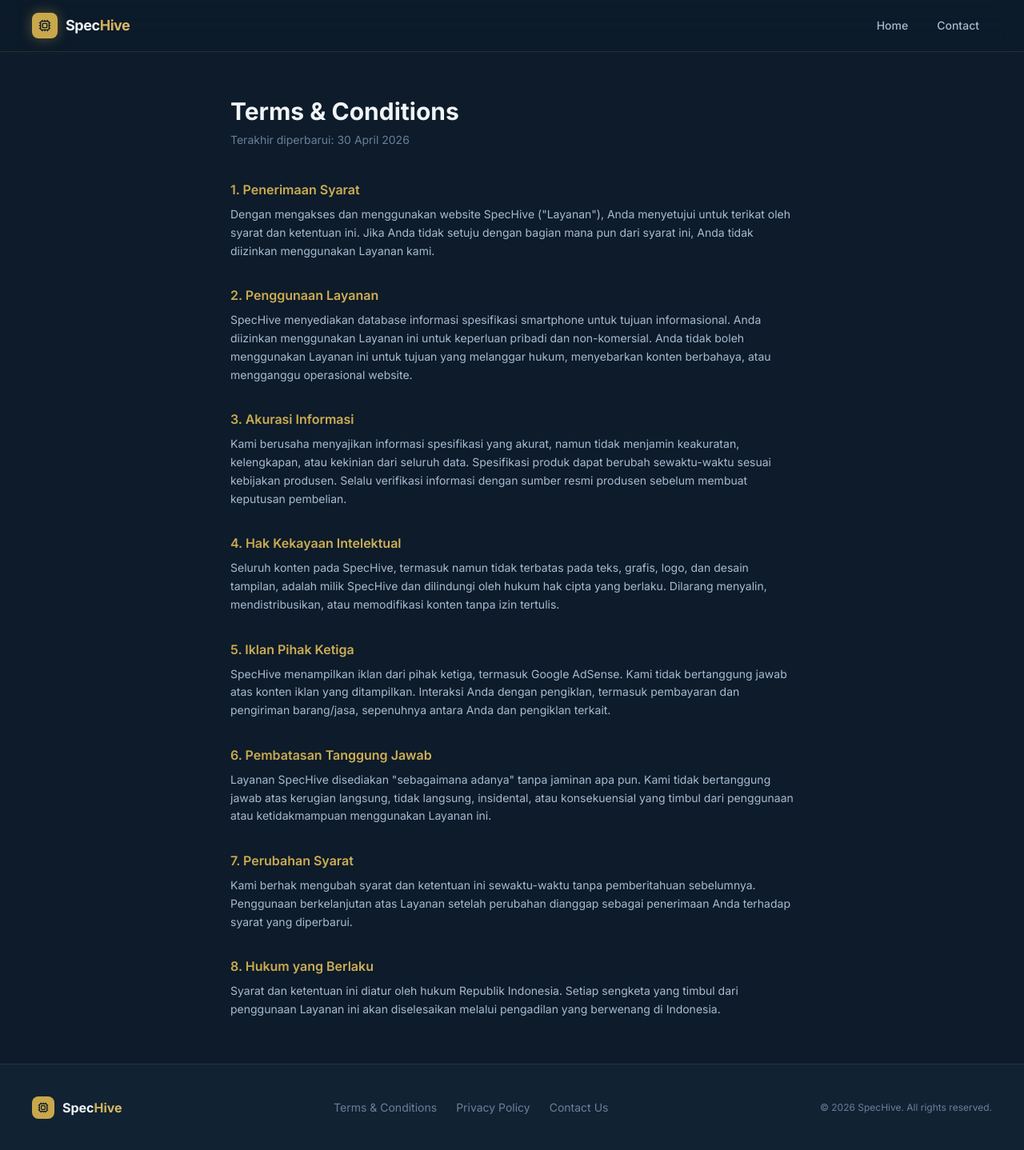
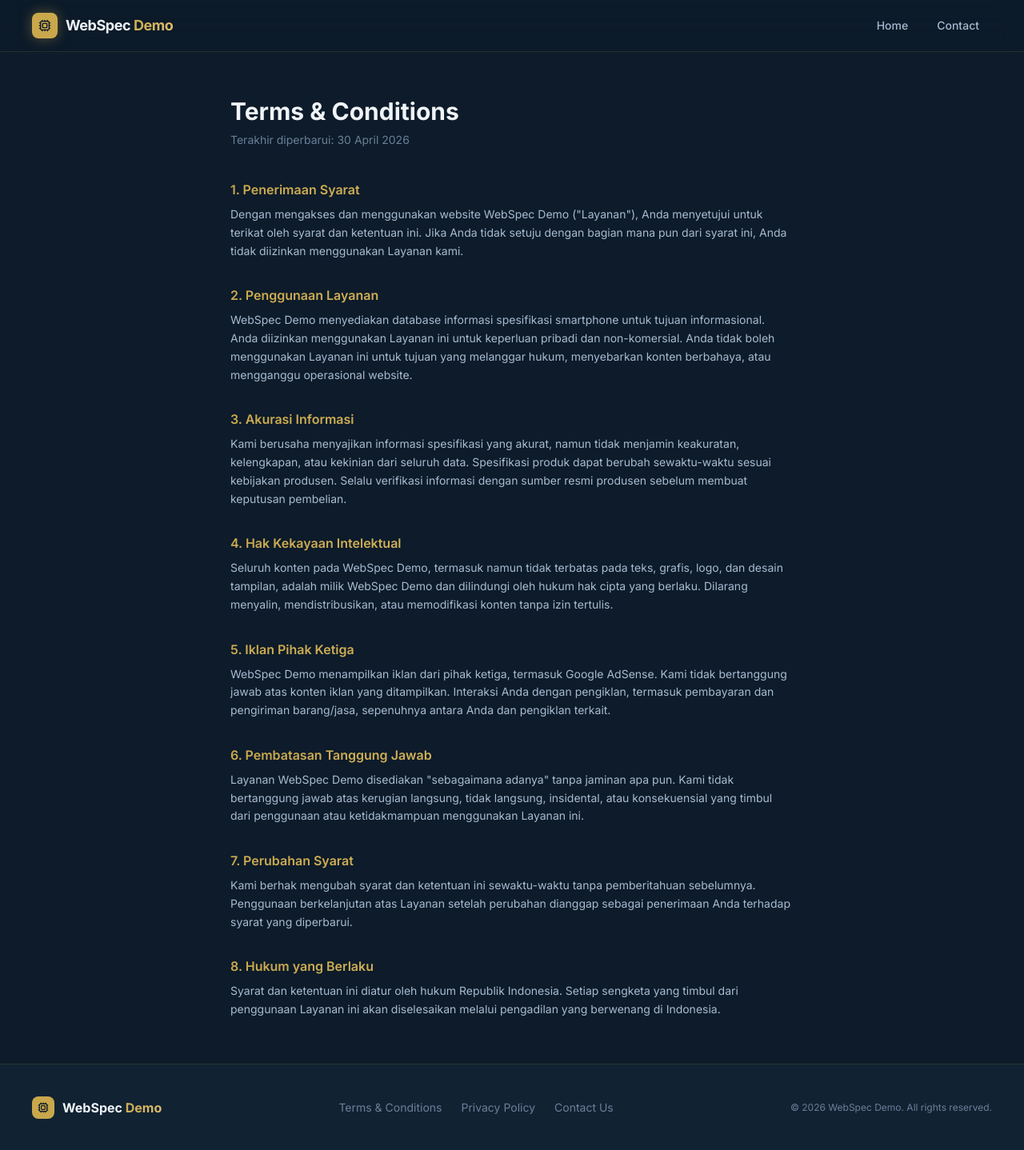
Before and after one commit to Deearss/demo-website-spekhp, a Next.js app: page /terms in a window 1280 px wide. Shown: the whole page at 80% size. Built offline with nearby package versions, Linux system fonts and the light colour scheme.

Commit message:
feat(brand): rename SpecHive → WebSpec Demo di seluruh codebase
- Navbar & Footer: logo text diupdate
- layout.tsx: metadata title, OG siteName, OG title
- terms/page.tsx: semua referensi teks
- privacy/page.tsx: semua referensi teks
- contact/page.tsx: nama brand + email placeholder

```diff
--- a/src/app/contact/page.tsx
+++ b/src/app/contact/page.tsx
@@ -6,7 +6,7 @@ import ContactForm from "@/components/contact/ContactForm"
 
 export const metadata: Metadata = {
   title: "Contact Us",
-  description: "Hubungi tim SpecHive untuk pertanyaan, saran, atau kerjasama.",
+  description: "Hubungi tim WebSpec Demo untuk pertanyaan, saran, atau kerjasama.",
 }
 
 export default function ContactPage() {
@@ -28,7 +28,7 @@ export default function ContactPage() {
             {/* Info cards */}
             <div className="flex flex-col gap-4">
               {[
-                { icon: <Mail size={18} />, label: "Email", val: "hello@spechive.id" },
+                { icon: <Mail size={18} />, label: "Email", val: "hello@webspecdemo.id" },
                 { icon: <MapPin size={18} />, label: "Lokasi", val: "Indonesia" },
                 { icon: <Clock size={18} />, label: "Jam Operasional", val: "Sen–Jum, 09.00–17.00 WIB" },
               ].map((item) => (
--- a/src/app/layout.tsx
+++ b/src/app/layout.tsx
@@ -10,14 +10,14 @@ const inter = Inter({
 })
 
 export const metadata: Metadata = {
-  title: { default: "SpecHive — Database Spesifikasi HP", template: "%s | SpecHive" },
+  title: { default: "WebSpec Demo — Database Spesifikasi HP", template: "%s | WebSpec Demo" },
   description: "Temukan dan bandingkan spesifikasi lengkap smartphone terbaru. Database HP terlengkap di Indonesia.",
   keywords: ["spesifikasi hp", "database ponsel", "review smartphone", "harga hp"],
   openGraph: {
     type: "website",
     locale: "id_ID",
-    siteName: "SpecHive",
-    title: "SpecHive — Database Spesifikasi HP",
+    siteName: "WebSpec Demo",
+    title: "WebSpec Demo — Database Spesifikasi HP",
     description: "Temukan dan bandingkan spesifikasi lengkap smartphone terbaru.",
   },
 }
--- a/src/app/privacy/page.tsx
+++ b/src/app/privacy/page.tsx
@@ -4,14 +4,14 @@ import Footer from "@/components/layout/Footer"
 
 export const metadata: Metadata = {
   title: "Privacy Policy",
-  description: "Kebijakan privasi dan penggunaan data pengguna SpecHive.",
+  description: "Kebijakan privasi dan penggunaan data pengguna WebSpec Demo.",
 }
 
 export default function PrivacyPage() {
   const sections = [
     {
       title: "1. Informasi yang Kami Kumpulkan",
-      body: `SpecHive dapat mengumpulkan informasi berikut: (a) Data penggunaan anonim melalui layanan analitik seperti Google Analytics, termasuk halaman yang dikunjungi, durasi kunjungan, dan perangkat yang digunakan; (b) Data cookie dan teknologi pelacakan serupa untuk meningkatkan pengalaman pengguna; (c) Informasi yang Anda berikan secara sukarela melalui formulir kontak.`,
+      body: `WebSpec Demo dapat mengumpulkan informasi berikut: (a) Data penggunaan anonim melalui layanan analitik seperti Google Analytics, termasuk halaman yang dikunjungi, durasi kunjungan, dan perangkat yang digunakan; (b) Data cookie dan teknologi pelacakan serupa untuk meningkatkan pengalaman pengguna; (c) Informasi yang Anda berikan secara sukarela melalui formulir kontak.`,
     },
     {
       title: "2. Penggunaan Informasi",
--- a/src/app/terms/page.tsx
+++ b/src/app/terms/page.tsx
@@ -4,18 +4,18 @@ import Footer from "@/components/layout/Footer"
 
 export const metadata: Metadata = {
   title: "Terms & Conditions",
-  description: "Syarat dan ketentuan penggunaan website SpecHive.",
+  description: "Syarat dan ketentuan penggunaan website WebSpec Demo.",
 }
 
 export default function TermsPage() {
   const sections = [
     {
       title: "1. Penerimaan Syarat",
-      body: `Dengan mengakses dan menggunakan website SpecHive ("Layanan"), Anda menyetujui untuk terikat oleh syarat dan ketentuan ini. Jika Anda tidak setuju dengan bagian mana pun dari syarat ini, Anda tidak diizinkan menggunakan Layanan kami.`,
+      body: `Dengan mengakses dan menggunakan website WebSpec Demo ("Layanan"), Anda menyetujui untuk terikat oleh syarat dan ketentuan ini. Jika Anda tidak setuju dengan bagian mana pun dari syarat ini, Anda tidak diizinkan menggunakan Layanan kami.`,
     },
     {
       title: "2. Penggunaan Layanan",
-      body: `SpecHive menyediakan database informasi spesifikasi smartphone untuk tujuan informasional. Anda diizinkan menggunakan Layanan ini untuk keperluan pribadi dan non-komersial. Anda tidak boleh menggunakan Layanan ini untuk tujuan yang melanggar hukum, menyebarkan konten berbahaya, atau mengganggu operasional website.`,
+      body: `WebSpec Demo menyediakan database informasi spesifikasi smartphone untuk tujuan informasional. Anda diizinkan menggunakan Layanan ini untuk keperluan pribadi dan non-komersial. Anda tidak boleh menggunakan Layanan ini untuk tujuan yang melanggar hukum, menyebarkan konten berbahaya, atau mengganggu operasional website.`,
     },
     {
       title: "3. Akurasi Informasi",
@@ -23,15 +23,15 @@ export default function TermsPage() {
     },
     {
       title: "4. Hak Kekayaan Intelektual",
-      body: `Seluruh konten pada SpecHive, termasuk namun tidak terbatas pada teks, grafis, logo, dan desain tampilan, adalah milik SpecHive dan dilindungi oleh hukum hak cipta yang berlaku. Dilarang menyalin, mendistribusikan, atau memodifikasi konten tanpa izin tertulis.`,
+      body: `Seluruh konten pada WebSpec Demo, termasuk namun tidak terbatas pada teks, grafis, logo, dan desain tampilan, adalah milik WebSpec Demo dan dilindungi oleh hukum hak cipta yang berlaku. Dilarang menyalin, mendistribusikan, atau memodifikasi konten tanpa izin tertulis.`,
     },
     {
       title: "5. Iklan Pihak Ketiga",
-      body: `SpecHive menampilkan iklan dari pihak ketiga, termasuk Google AdSense. Kami tidak bertanggung jawab atas konten iklan yang ditampilkan. Interaksi Anda dengan pengiklan, termasuk pembayaran dan pengiriman barang/jasa, sepenuhnya antara Anda dan pengiklan terkait.`,
+      body: `WebSpec Demo menampilkan iklan dari pihak ketiga, termasuk Google AdSense. Kami tidak bertanggung jawab atas konten iklan yang ditampilkan. Interaksi Anda dengan pengiklan, termasuk pembayaran dan pengiriman barang/jasa, sepenuhnya antara Anda dan pengiklan terkait.`,
     },
     {
       title: "6. Pembatasan Tanggung Jawab",
-      body: `Layanan SpecHive disediakan "sebagaimana adanya" tanpa jaminan apa pun. Kami tidak bertanggung jawab atas kerugian langsung, tidak langsung, insidental, atau konsekuensial yang timbul dari penggunaan atau ketidakmampuan menggunakan Layanan ini.`,
+      body: `Layanan WebSpec Demo disediakan "sebagaimana adanya" tanpa jaminan apa pun. Kami tidak bertanggung jawab atas kerugian langsung, tidak langsung, insidental, atau konsekuensial yang timbul dari penggunaan atau ketidakmampuan menggunakan Layanan ini.`,
     },
     {
       title: "7. Perubahan Syarat",
--- a/src/components/layout/Footer.tsx
+++ b/src/components/layout/Footer.tsx
@@ -20,7 +20,7 @@ export default function Footer() {
               <Cpu size={14} className="text-[#0D1B2A]" />
             </div>
             <span className="font-bold">
-              Spec<span className="gold-text">Hive</span>
+              WebSpec <span className="gold-text">Demo</span>
             </span>
           </div>
 
@@ -43,7 +43,7 @@ export default function Footer() {
 
           {/* Copyright */}
           <p className="text-xs" style={{ color: "var(--text-3)" }}>
-            © {year} SpecHive. All rights reserved.
+            © {year} WebSpec Demo. All rights reserved.
           </p>
         </div>
       </div>
--- a/src/components/layout/Navbar.tsx
+++ b/src/components/layout/Navbar.tsx
@@ -35,7 +35,7 @@ export default function Navbar() {
               <Cpu size={16} className="text-[#0D1B2A]" />
             </div>
             <span className="text-lg font-bold tracking-tight">
-              Spec<span className="gold-text">Hive</span>
+              WebSpec <span className="gold-text">Demo</span>
             </span>
           </Link>
 
```
